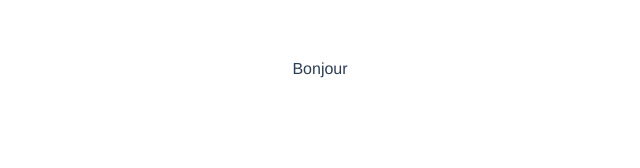
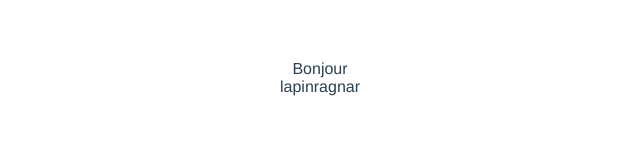
Before and after one commit to lapinRagnar/vue3_tuto, a Vue app: page / in a window 1280 px wide. Shown: the top 168 px of the page, without its empty margins (320-960 px from the left). Built offline with nearby package versions, Linux system fonts and the light colour scheme.

Commit message:
liaison avec v-text

```diff
--- a/src/App.vue
+++ b/src/App.vue
@@ -1,5 +1,6 @@
 <template>
   <div>{{maVariable}}</div>
+  <div v-text="nom"></div>
 </template>
 
 <script>
@@ -7,7 +8,8 @@ export default {
   name: 'App',
   data(){
     return {
-      maVariable: 'Bonjour'
+      maVariable: 'Bonjour',
+      nom: "lapinragnar"
     }
   }
 }
```
